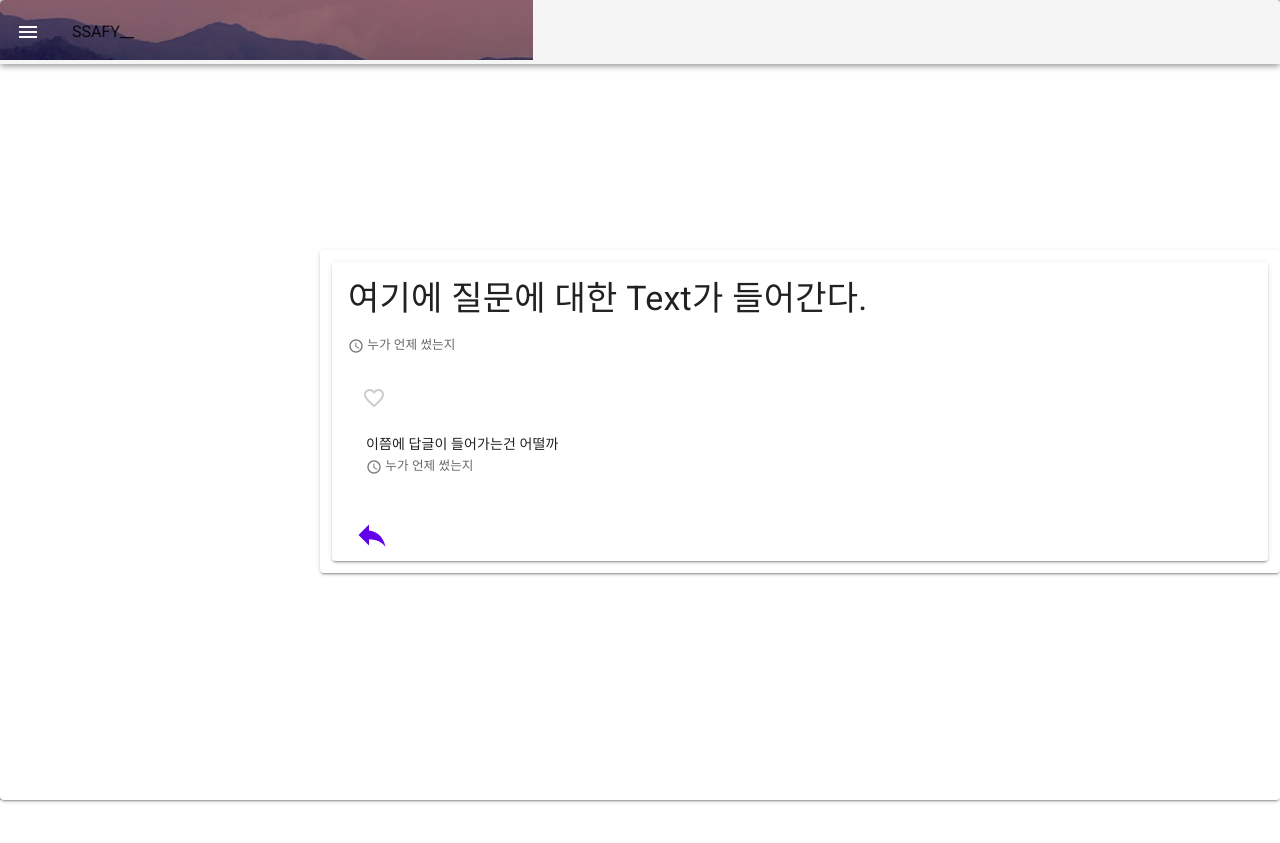
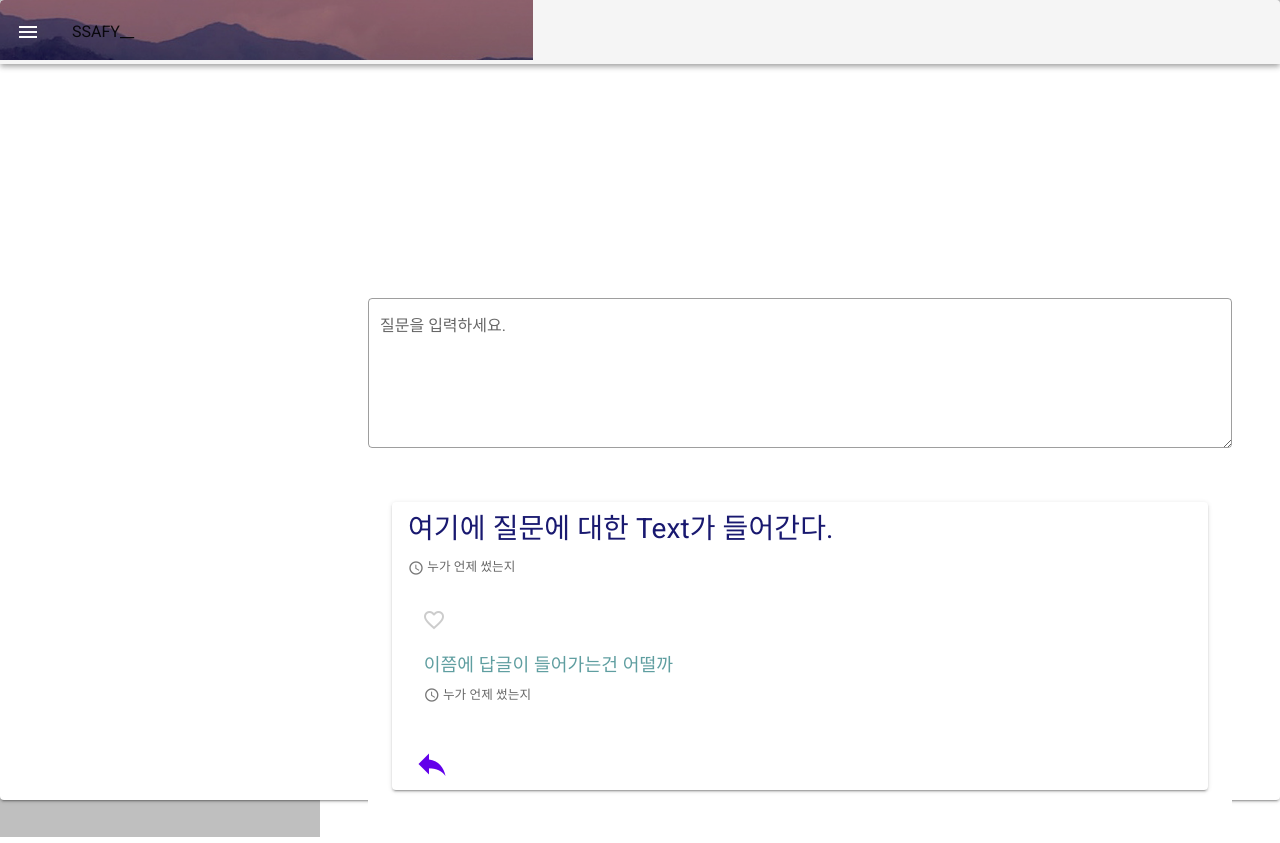
Before and after one commit to ssungwxx/Sol4U-QnA, a Vue app in the folder ssafy-qna/: page /qna/ in a window 1280 px wide. Before the commit the page ends 800 px from the top, so only its background shows below. Built offline with nearby package versions, Linux system fonts and the light colour scheme; a web font is replaced by a local one.

Commit message:
update qnaPage
add input text line

```diff
--- a/ssafy-qna/src/components/QnACard.vue
+++ b/ssafy-qna/src/components/QnACard.vue
@@ -1,8 +1,8 @@
 <template>
-  <v-flex xs12>
+  <v-flex xs12 round ma-3>
     <v-card class="mx-auto">
       <v-card-text>
-        <p class="display-1 text--primary">여기에 질문에 대한 Text가 들어간다.</p>
+        <p class="textQnA">여기에 질문에 대한 Text가 들어간다.</p>
         <p class="writeTimeText">
           <v-icon small>access_time</v-icon>&nbsp;누가 언제 썼는지
         </p>
@@ -26,7 +26,7 @@
 
         <div id="QnACardReply">
           <!-- 답변에 대한 공간 -->
-          <div class="text--primary">이쯤에 답글이 들어가는건 어떨까</div>
+          <div class="textReply">이쯤에 답글이 들어가는건 어떨까</div>
           <p class="writeTimeText">
             <v-icon small>access_time</v-icon>&nbsp;누가 언제 썼는지
           </p>
@@ -59,13 +59,13 @@ export default {
       } else {
         this.likeBool = true;
         this.likeCnt += 1;
-        if (this.likeCnt >= 1 && this.likeCnt < 10) {
+        if (this.likeCnt >= 1 && this.likeCnt < 7) {
           document.getElementById("likeIcon").style.color = "#cd7f32";
           document.getElementById("likeCount").style.fontSize = "0.9em";
-        } else if (this.likeCnt >= 10 && this.likeCnt < 20) {
+        } else if (this.likeCnt >= 7 && this.likeCnt < 15) {
           document.getElementById("likeIcon").style.color = "#c0c0c0";
           document.getElementById("likeCount").style.fontSize = "1.0em";
-        } else if (this.likeCnt >= 20) {
+        } else if (this.likeCnt >= 15) {
           document.getElementById("likeIcon").style.color = "#ffd700";
           document.getElementById("likeCount").style.fontSize = "1.2em";
         }
@@ -97,7 +97,18 @@ export default {
 }
 
 .writeTimeText {
-  text-justify: auto;
+  justify-content: center;
   font-size: 0.9em;
 }
+
+.textQnA {
+  font-size: 2em;
+  color: midnightblue;
+}
+
+.textReply {
+  font-size: 1.3em;
+  margin-bottom: 1%;
+  color: cadetblue;
+}
 </style>
--- a/ssafy-qna/src/views/QnAPage.vue
+++ b/ssafy-qna/src/views/QnAPage.vue
@@ -19,13 +19,28 @@
         </v-layout>
       </v-flex>
       <v-flex sm9 class>
-        <v-card>
+        <!-- title -->
+        <div id="pageTitle">Channel "{{code}}"</div>
+        <!-- page on qna page -->
+        <div id="pageBody">
+          <!-- header on qna page -->
+          <!-- add qna point -->
+          <div id="pageHeader">
+            <p id="channelNumber">@{{code}}</p>
+            <p id="channelTitle">{{qnaTitle}}</p>
+            <p id="channelDes">{{qnaDes}}</p>
+            <div>
+              <v-textarea outlined name="input-7-4" label="질문을 입력하세요."></v-textarea>
+            </div>
+          </div>
+          <v-card flat>
             <v-container grid-list-lg fluid>
               <v-layout row wrap>
                 <QnACard />
               </v-layout>
             </v-container>
           </v-card>
+        </div>
       </v-flex>
     </v-layout>
   </v-app>
@@ -44,7 +59,11 @@ export default Vue.extend({
   components: {
     QnACard,
     HeaderMobile
-  }
+  },
+  data: () => ({
+    qnaTitle: "Title 입력하는 곳",
+    qnaDes: "설명을 입력하는 곳"
+  })
 });
 </script>
 
@@ -92,4 +111,39 @@ export default Vue.extend({
     display: block;
   }
 }
+
+#pageTitle {
+  height: 9%;
+  background-color: #ffffff;
+  padding: 2%;
+  font-size: 1.1em;
+}
+
+#pageHeader {
+  height: 15%;
+}
+
+#pageBody {
+  padding: 3% 5%;
+}
+
+#channelNumber {
+  font-size: 2em;
+  color: black;
+  height: 5%;
+}
+
+#channelTitle {
+  font-size: 1.5em;
+  color: navy;
+  margin-top: -1%;
+}
+
+#channelDes {
+  font-size: 1em;
+  color: mediumslateblue;
+  height: 2%;
+  margin-top: -1%;
+  margin-bottom: 3%;
+}
 </style>
```
Lines whose indentation alone changed are shown as unchanged.
